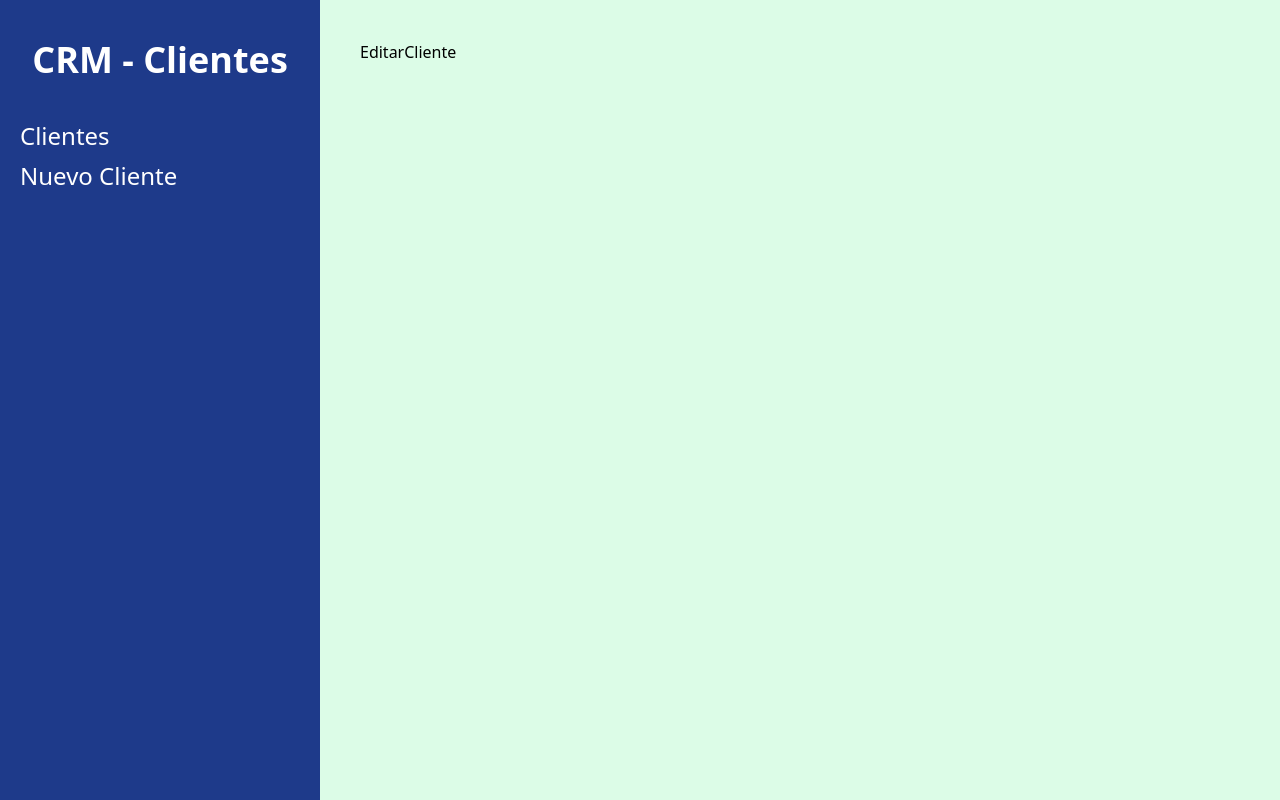
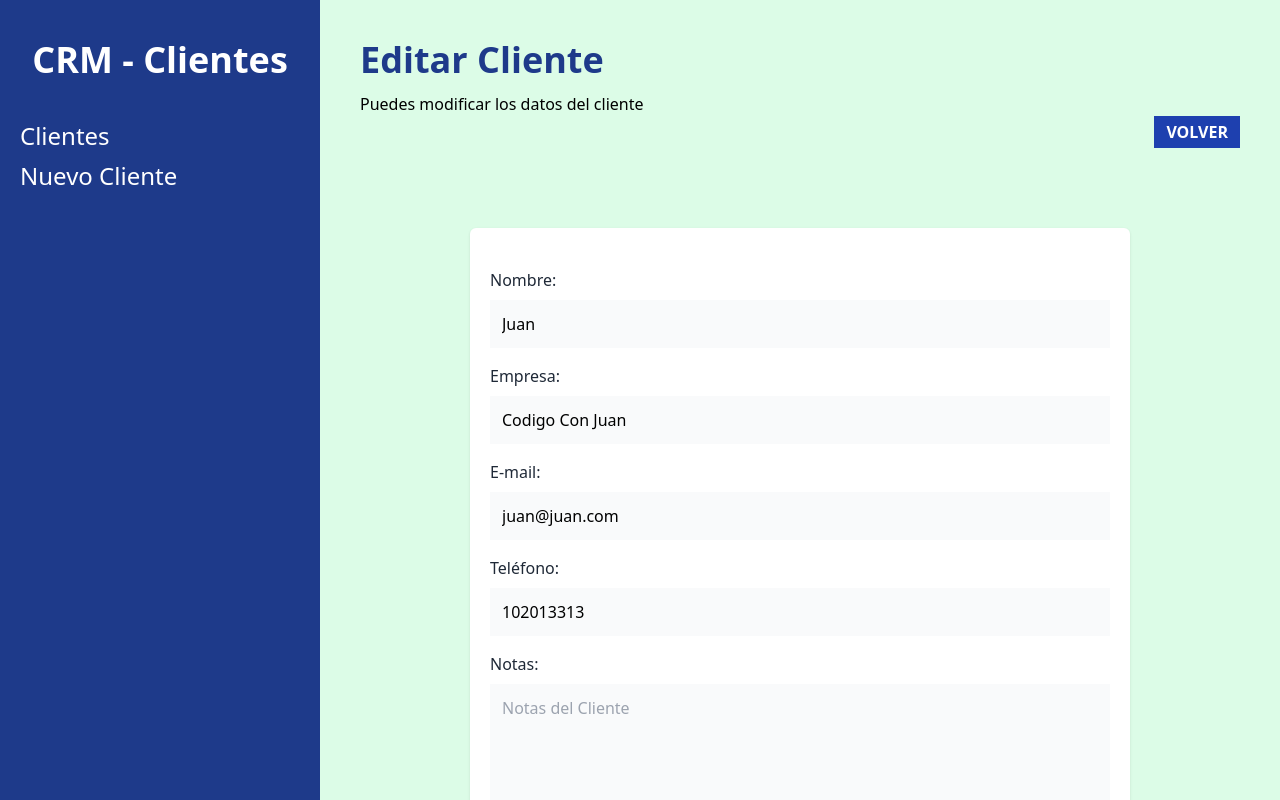
Before and after one commit to fschwalb/crm-react, a React (Vite) app: page /clientes/1/editar in a window 1280 px wide. Built offline with nearby package versions, Linux system fonts and the light colour scheme; data requests are answered from the project's data file.

Commit message:
Editar Clientes

```diff
--- a/src/components/Formulario.jsx
+++ b/src/components/Formulario.jsx
@@ -1,4 +1,4 @@
-const Formulario = ({cliente}) => {
+const Formulario = ({ cliente }) => {
     return (
         <>
             <div className="mb-4">
@@ -12,6 +12,7 @@ const Formulario = ({cliente}) => {
                     className="mt-2 block w-full p-3 bg-gray-50"
                     placeholder="Nombre del Cliente"
                     name="nombre"
+                    defaultValue={cliente?.nombre}
                 />
             </div>
             <div className="mb-4">
@@ -25,6 +26,7 @@ const Formulario = ({cliente}) => {
                     className="mt-2 block w-full p-3 bg-gray-50"
                     placeholder="Empresa del Cliente"
                     name="empresa"
+                    defaultValue={cliente?.empresa}
                 />
             </div>
 
@@ -39,6 +41,7 @@ const Formulario = ({cliente}) => {
                     className="mt-2 block w-full p-3 bg-gray-50"
                     placeholder="Email del Cliente"
                     name="email"
+                    defaultValue={cliente?.email}
                 />
             </div>
 
@@ -53,6 +56,7 @@ const Formulario = ({cliente}) => {
                     className="mt-2 block w-full p-3 bg-gray-50"
                     placeholder="Teléfono del Cliente"
                     name="telefono"
+                    defaultValue={cliente?.telefono}
                 />
             </div>
 
@@ -68,6 +72,7 @@ const Formulario = ({cliente}) => {
                     className="mt-2 block w-full p-3 bg-gray-50 h-40 align-self"
                     placeholder="Notas del Cliente"
                     name="notas"
+                    defaultValue={cliente?.notas}
                 />
             </div>
         </>
--- a/src/main.jsx
+++ b/src/main.jsx
@@ -24,7 +24,8 @@ const router = createBrowserRouter([
       {
         path: '/clientes/nuevo',
         element: <NuevoCliente />,
-        action: nuevoClienteAction
+        action: nuevoClienteAction,
+        errorElement: <ErrorPage />
       },
       {
         path: '/clientes/:clienteId/editar',
--- a/src/pages/EditarCliente.jsx
+++ b/src/pages/EditarCliente.jsx
@@ -1,5 +1,6 @@
+import { Form, useNavigate, useLoaderData } from "react-router-dom";
 import { obtenerCliente } from "../data/clientes";
-
+import Formulario from "../components/Formulario";
 
 
 export async function loader({ params }) {
@@ -16,8 +17,46 @@ export async function loader({ params }) {
 }
 
 function EditarCliente() {
+    const navigate = useNavigate();
+
+    const cliente = useLoaderData();
+
+
     return (
-        <div>EditarCliente</div>
+        <>
+            <h1 className="font-black text-4xl text-blue-900">Editar Cliente</h1>
+            <p className="mt-3">Puedes modificar los datos del cliente</p>
+
+            <div className="flex justify-end">
+                <button
+                    className="bg-blue-800 text-white px-3 py-1 font-bold uppercase"
+                    onClick={ () => navigate(-1) }
+                >
+                    Volver
+                </button>
+            </div>
+
+            <div className="bg-white shadow rounded-md md:w-3/4 mx-auto px-5 py-10 mt-20">
+
+                {/* {errores?.length && errores.map( ( error, i ) => <Error key={i}>{error}</Error> )} */}
+
+                <Form
+                    method='post'
+                    noValidate
+                >
+                    <Formulario
+                        cliente={cliente}
+                    />
+
+                    <input
+                        type="submit"
+                        className="mt-5 w-full bg-blue-800 p-3 uppercase font-bold text-white text-lg"
+                        value='Registrar Cliente'
+                    />
+                </Form>
+
+            </div>
+        </>
     )
 }
 
```
